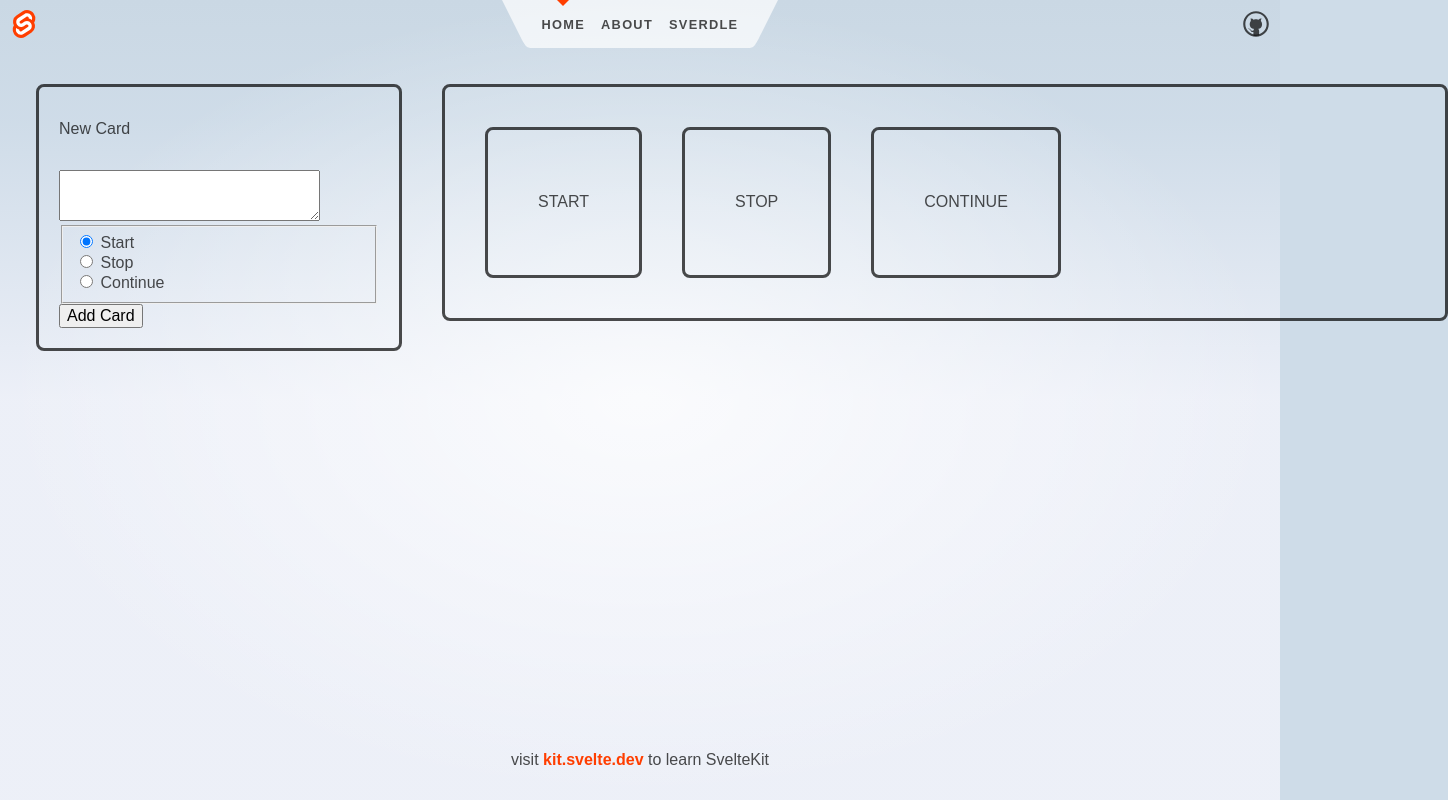
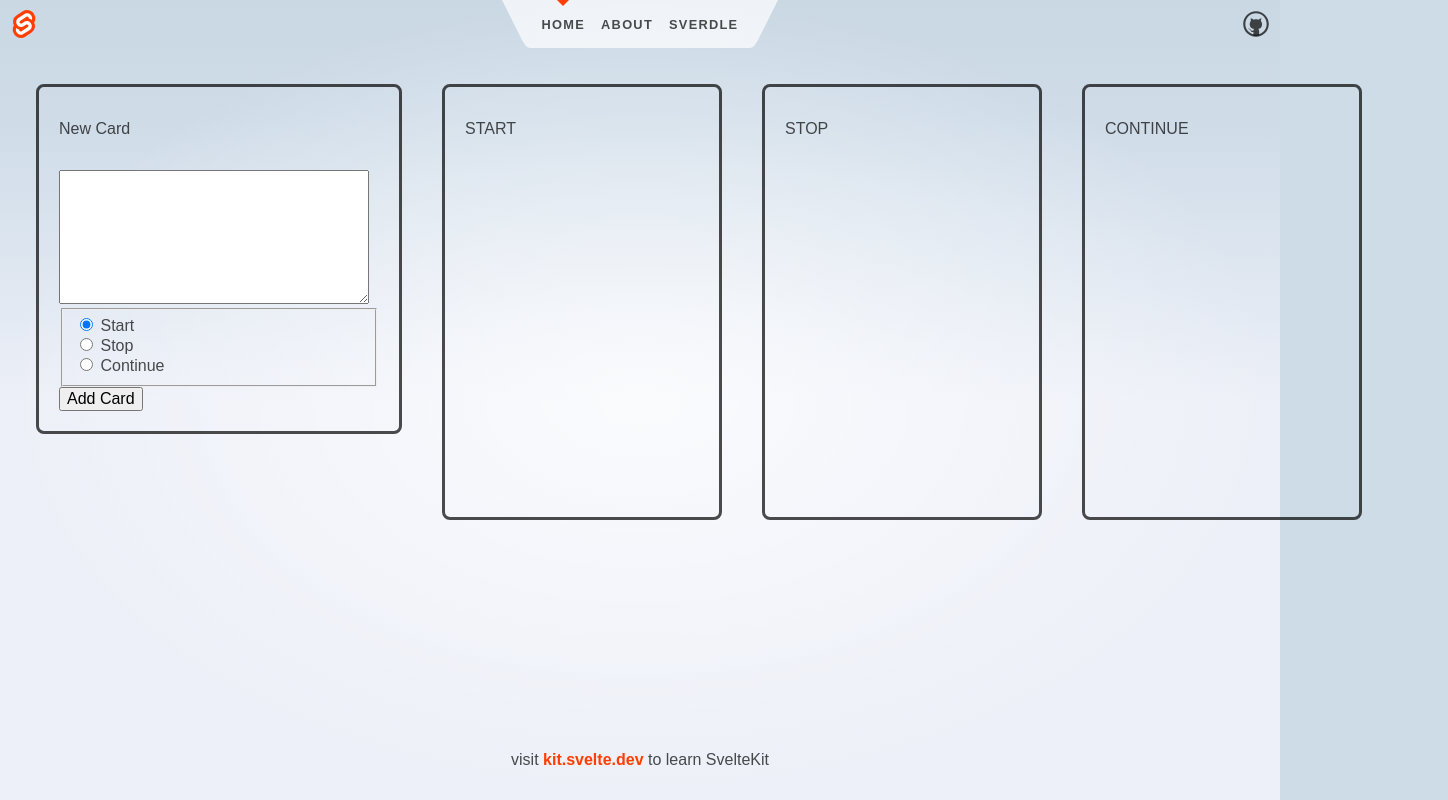
Before and after one commit to contra8/Retrospective, a SvelteKit app: page / in a window 1280 px wide. Shown: the whole page, 1448 px wide, since content can reach past the window. Built offline with nearby package versions, Linux system fonts and the light colour scheme.

Commit message:
Make 3 columns same size

```diff
--- a/src/routes/+page.svelte
+++ b/src/routes/+page.svelte
@@ -67,19 +67,17 @@
 <div class="row">
 	<div class="column menu">
 		<h2>New Card</h2><br/>
-		<textarea name="HTML_Nobelpreis" rows=3 cols=30 bind:this={inputArea}></textarea>
+		<textarea class="newCardText" name="HTML_Nobelpreis" rows=3 cols=30 bind:this={inputArea}></textarea>
 		<fieldset>
 			<!--legend>Select a maintenance drone:</legend-->
 			<div>
 				<input type="radio" id="start" name="drone" value="start" on:click={handleRadioClick} checked>
 				<label for="start">Start</label>
 			</div>
-
 			<div>
 				<input type="radio" id="stop" name="drone" value="stop" on:click={handleRadioClick}>
 				<label for="stop">Stop</label>
 			</div>
-
 			<div>
 				<input type="radio" id="continue" name="drone" value="continue" on:click={handleRadioClick}>
 				<label for="continue">Continue</label>
@@ -87,7 +85,7 @@
 		</fieldset>
 		<button type="button" id="button" on:click={addCardToStore}>Add Card</button>
 	</div>
-	<div class="column cards">
+	<div class="cards">
 		<div class="column" id="0" bind:this={startContainer} on:drop={handleDrop} ondragover="return false">
 			<h2>START</h2>
 			{#each startCards as startCard}
@@ -134,12 +132,16 @@
 		display: flex;
 	}
 
+	.column {
+		flex: 1 1 0;
+	}
+
 	.column.menu {
 		/* flex: 40%; */
 		flex: 0 0 20rem;
 	}
 
-	.column.cards {
+	.cards {
 		/* flex: 60%; */
 		display: flex;
 		flex-grow: 1;
@@ -187,4 +189,9 @@
 		background-color: coral;
 		border-radius: 4px;
 	}
+
+	.newCardText {
+		width: 95%;
+		height: 8rem;
+	}
 </style>
```
